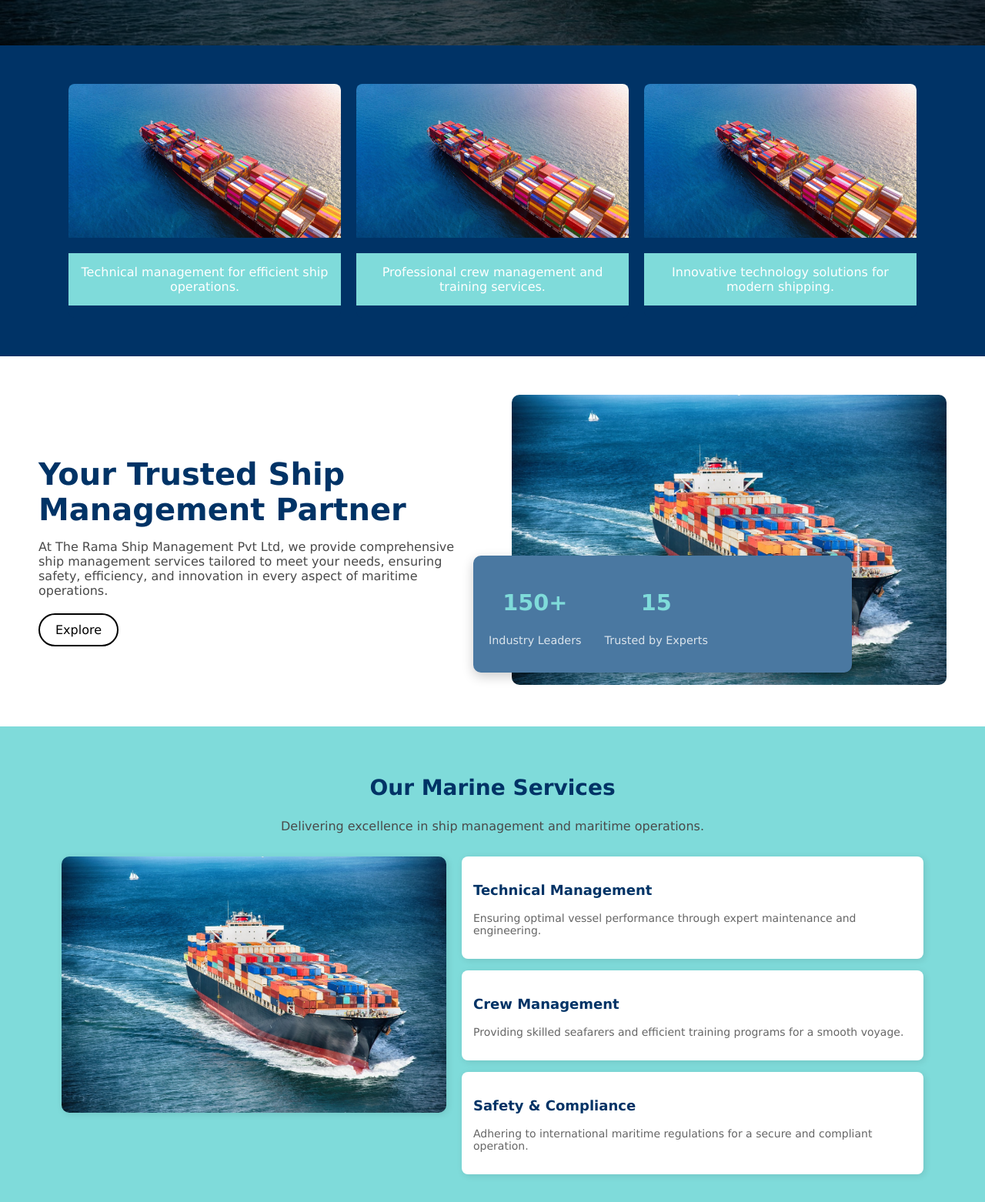
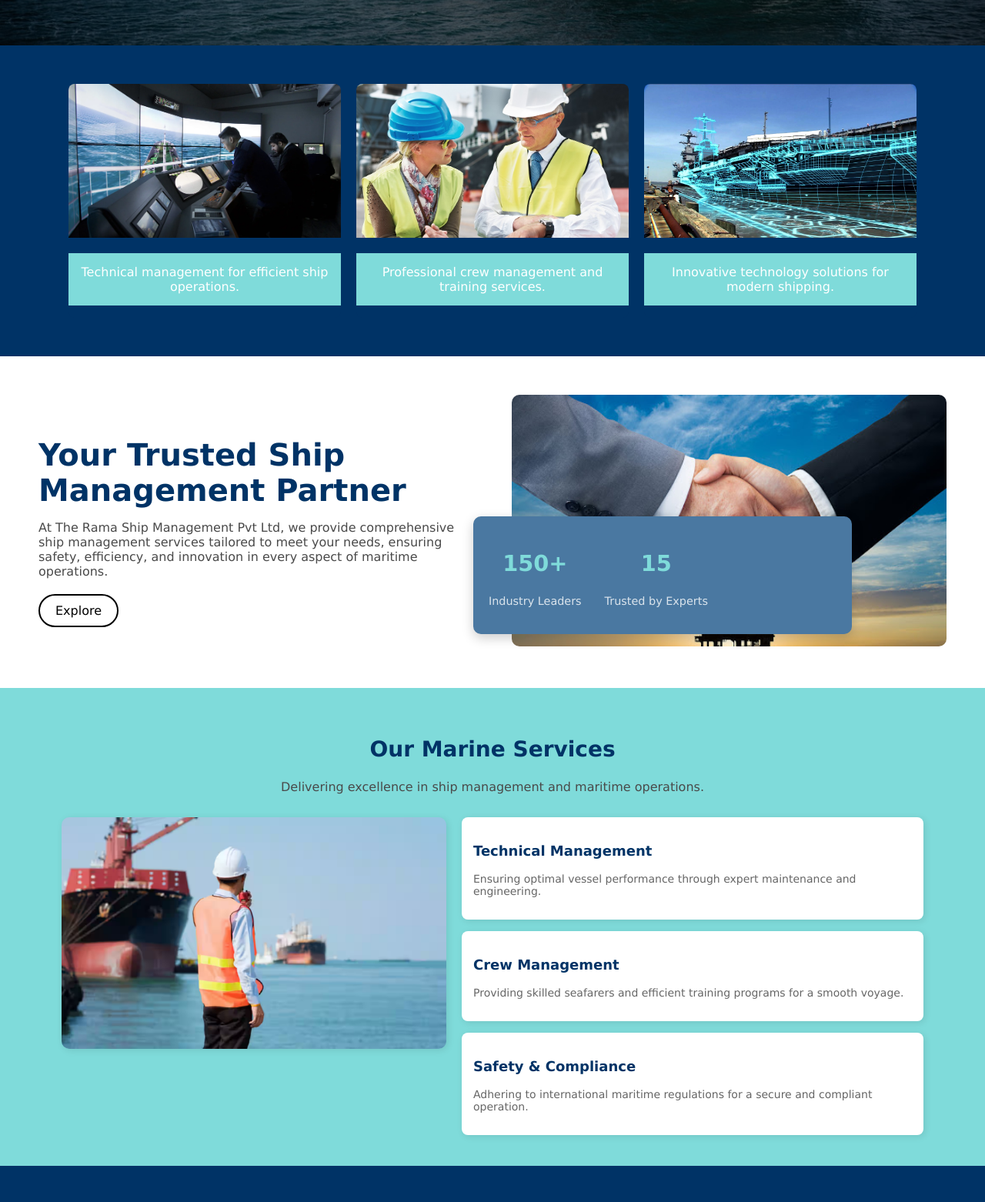
Before and after one commit to vansh070605/SeaWave, a plain HTML site: page pages/Home.html in a window 1280 px wide. Shown: the part 904-2466 px from the top of the page at 77% size. Drawn offline with Linux system fonts and the light colour scheme.

Commit message:
changes updated

```diff
--- a/pages/Home.html
+++ b/pages/Home.html
@@ -33,15 +33,15 @@
     <section class="shipping-section">
         <div class="shipping-container">
             <div class="shipping-card">
-                <img src="../Images/img1.jpg" alt="Ship Operations">
+                <img src="../Images/ship_operation.webp" alt="Ship Operations">
                 <p class="cardFont">Technical management for efficient ship operations.</p>
             </div>
             <div class="shipping-card">
-                <img src="../Images/img1.jpg" alt="Crew Management">
+                <img src="../Images/crew.jpg" alt="Crew Management">
                 <p class="cardFont">Professional crew management and training services.</p>
             </div>
             <div class="shipping-card">
-                <img src="../Images/img1.jpg" alt="Shipping Technology">
+                <img src="../Images/techno.jpg" alt="Shipping Technology">
                 <p class="cardFont">Innovative technology solutions for modern shipping.</p>
             </div>
         </div>
@@ -53,7 +53,7 @@
             <a class="explore-button" href="Services.html">Explore</a>
         </div>
         <div class="ship-image-container">
-            <img src="/Images/ShipBackground.jpg" alt="Cargo Ship">
+            <img src="/SeaWave/Images/trust.jpg" alt="Cargos Ship">
             <div class="stats-overlay">
                 <div class="stats-item">
                     <h2>150+</h2>
@@ -71,7 +71,7 @@
         <p class="marine-subtitle">Delivering excellence in ship management and maritime operations.</p>
 
         <div class="marine-content">
-            <img src="../Images/ShipBackground.jpg" alt="Marine Operations" class="marine-image">
+            <img src="../Images/services.avif" alt="Marine Operations" class="marine-image">
 
             <div class="marine-details">
                 <div class="marine-card">
@@ -109,7 +109,7 @@
         </p>
 
         <div class="service">
-            <img src="../Images/ShipBackground.jpg" alt="Crew Training" class="service-image">
+            <img src="../Images/train.jpg" alt="Crew Training" class="service-image">
             <div class="service-text">
                 <h3 class="service-title">Crew Training</h3>
                 <p class="service-description">
@@ -119,7 +119,7 @@
         </div>
 
         <div class="service">
-            <img src="../Images/ShipBackground.jpg" alt="Newbuilding Supervision" class="service-image">
+            <img src="../Images/supervise.webp" alt="Newbuilding Supervision" class="service-image">
             <div class="service-text">
                 <h3 class="service-title">Newbuilding Supervision</h3>
                 <p class="service-description">
```
Also changed, not shown: Images/crew_manage.jpg (added), Images/services.avif (added), Images/ship_operation.webp (added), Images/supervise.webp (added), Images/tech_manage.jpg (added), Images/techno.jpg (added), Images/train.jpg (added), Images/trust.jpg (added).
